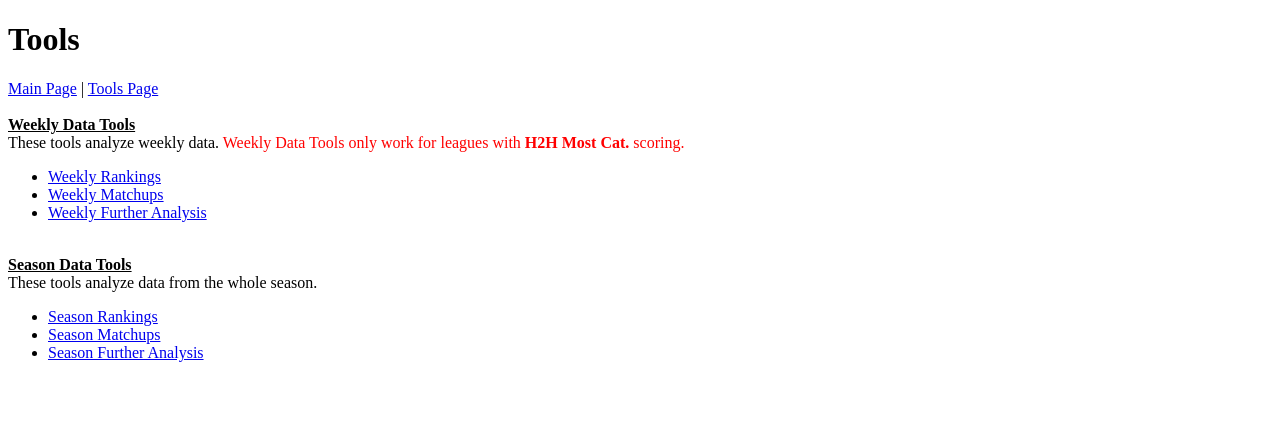
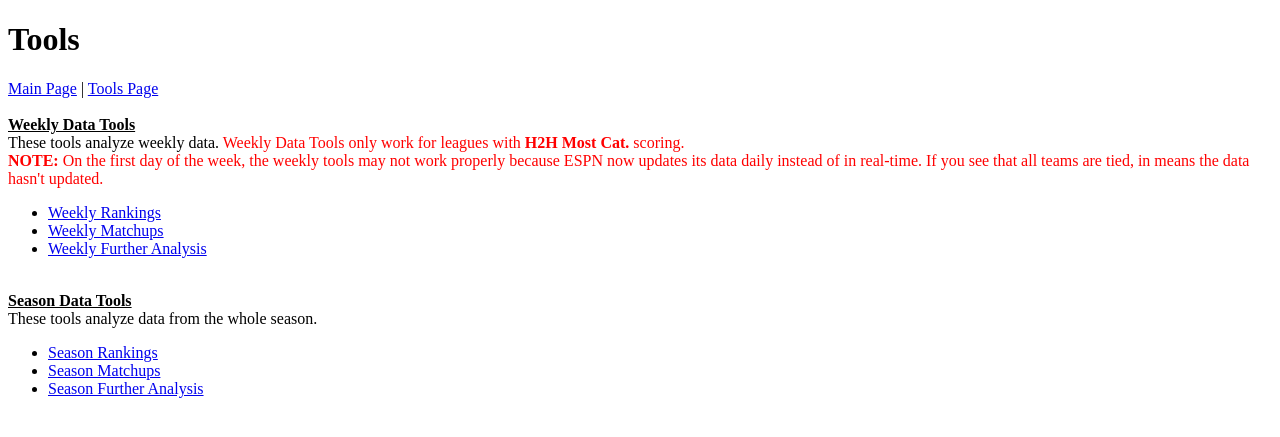
Before and after one commit to wcrasta/ESPN-Fantasy-Basketball, a Flask app: page /tools in a window 1280 px wide. Shown: the top 437 px of the page. Run offline with Flask 2, Linux system fonts and the light colour scheme.

Commit message:
Warning for first day of week

```diff
--- a/templates/tools.html
+++ b/templates/tools.html
@@ -11,7 +11,9 @@
 <br /><br />
 <strong><u>Weekly Data Tools</u></strong> <br />
 These tools analyze weekly data.
-<span style='color:red'>Weekly Data Tools only work for leagues with <strong>H2H Most Cat.</strong> scoring.</span>
+<span style='color:red'>Weekly Data Tools only work for leagues with <strong>H2H Most Cat.</strong> scoring.</span><br/>
+<span style='color:red'><strong>NOTE:</strong> On the first day of the week, the weekly tools may not work properly because ESPN
+now updates its data daily instead of in real-time. If you see that all teams are tied, in means the data hasn't updated.</span>
 <ul>
     <li><a href = '{{ url_for('weekly_rankings', leagueId=leagueId, seasonId=seasonId) }}'>Weekly Rankings</a><br /></li>
     <li><a href = '{{ url_for('weekly_matchups', leagueId=leagueId, seasonId=seasonId) }}'>Weekly Matchups</a><br /></li>
```
